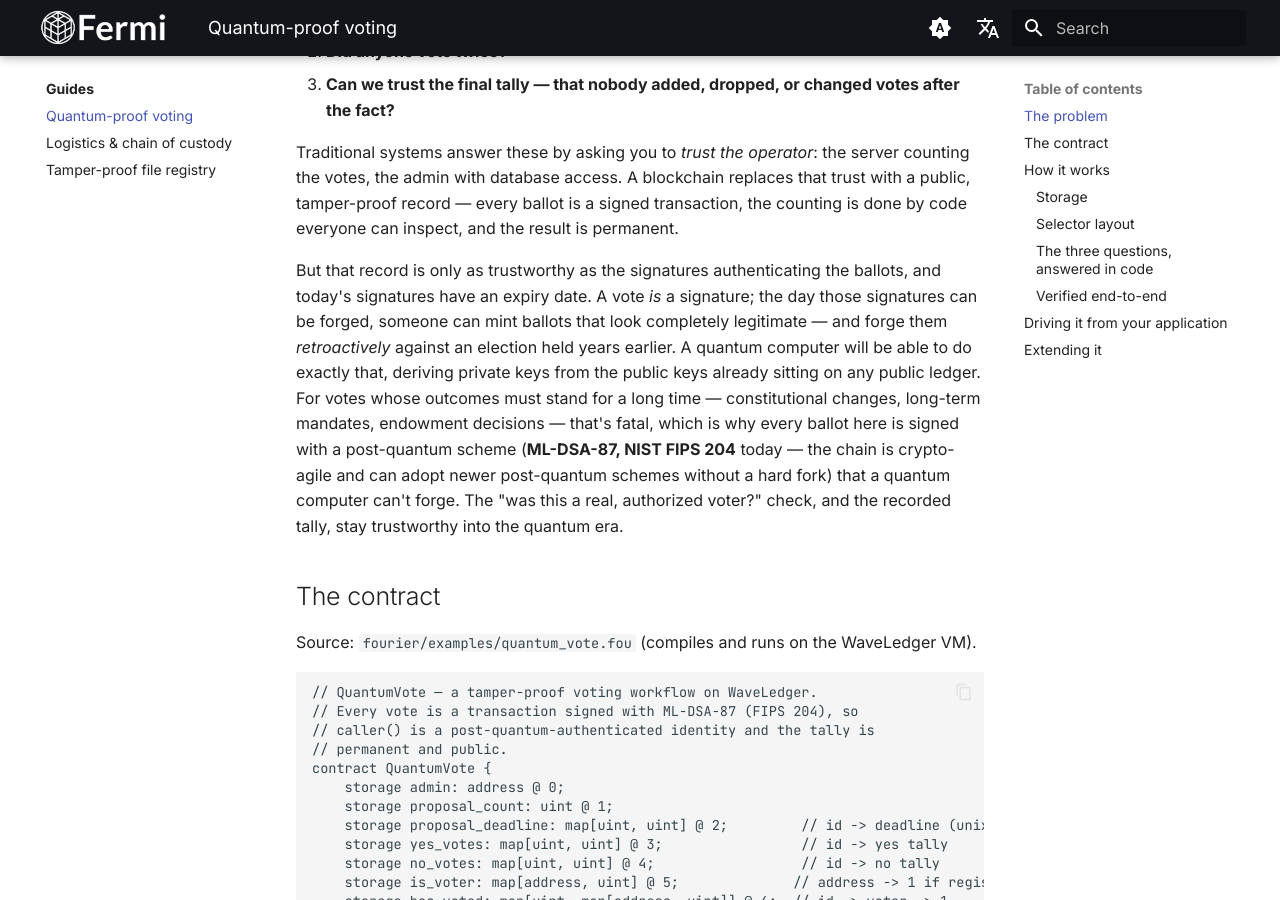
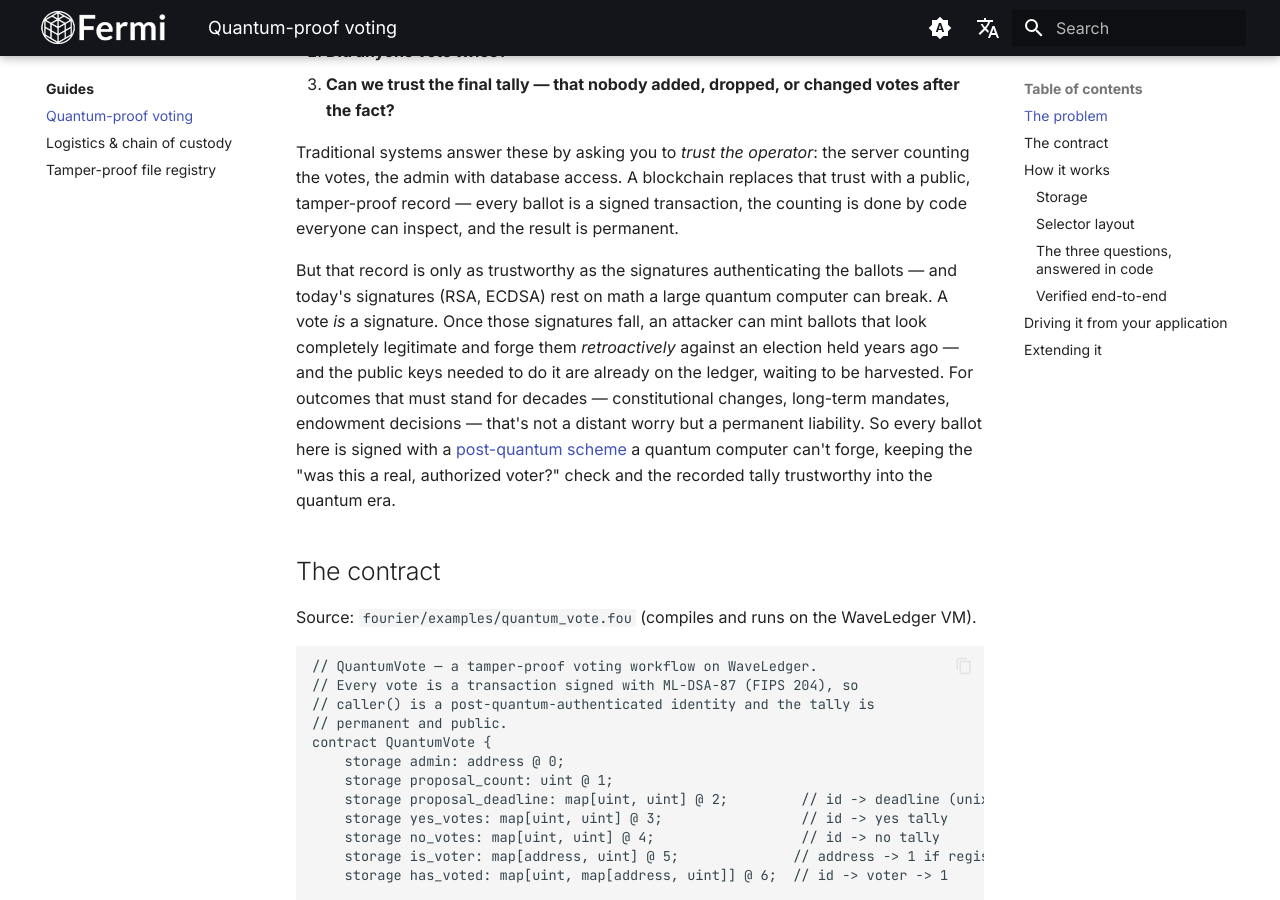
Before and after one commit to DosseyRichards/Fermi-Fourier, an MkDocs documentation site: the page built from docs/guides/voting.md, in a window 1280 px wide and 900 px high, scrolled down 397 px. Built offline with MkDocs 1.6.1 and Material for MkDocs 9.7.7, drawn with Linux system fonts in a browser that asks for light colours; comment, search, counter and statistics services are not loaded.

Commit message:
docs(guides): sharpen quantum-threat severity, de-duplicate agility
Recalibrate the threat framing to convey real severity (present-tense
key exposure, retroactive and permanent damage, NIST/industry migration)
without overselling — no dates or apocalypse. Remove the long per-guide
crypto-agility clause; each guide now links to the single agility
statement in the index instead of repeating it.

```diff
--- a/docs/guides/voting.md
+++ b/docs/guides/voting.md
@@ -17,19 +17,17 @@ every ballot is a signed transaction, the counting is done by code
 everyone can inspect, and the result is permanent.
 
 But that record is only as trustworthy as the signatures authenticating
-the ballots, and today's signatures have an expiry date. A vote *is* a
-signature; the day those signatures can be forged, someone can mint
-ballots that look completely legitimate — and forge them *retroactively*
-against an election held years earlier. A quantum computer will be able
-to do exactly that, deriving private keys from the public keys already
-sitting on any public ledger. For votes whose outcomes must stand for a
-long time — constitutional changes, long-term mandates, endowment
-decisions — that's fatal, which is why every ballot here is signed with
-a post-quantum scheme (**ML-DSA-87, NIST FIPS 204** today — the chain is
-crypto-agile and can adopt newer post-quantum schemes without a hard
-fork) that a quantum computer can't forge. The "was this a real,
-authorized voter?" check, and the recorded tally, stay trustworthy into
-the quantum era.
+the ballots — and today's signatures (RSA, ECDSA) rest on math a large
+quantum computer can break. A vote *is* a signature. Once those
+signatures fall, an attacker can mint ballots that look completely
+legitimate and forge them *retroactively* against an election held years
+ago — and the public keys needed to do it are already on the ledger,
+waiting to be harvested. For outcomes that must stand for decades —
+constitutional changes, long-term mandates, endowment decisions — that's
+not a distant worry but a permanent liability. So every ballot here is
+signed with a [post-quantum scheme](index.md#why-fourier-contracts-are-quantum-proof-by-default)
+a quantum computer can't forge, keeping the "was this a real, authorized
+voter?" check and the recorded tally trustworthy into the quantum era.
 
 ## The contract
 
```
Also changed, not shown: docs/guides/file-registry.md (+7 -8 lines), docs/guides/index.md (+12 -5 lines), docs/guides/logistics.md (+9 -10 lines).
